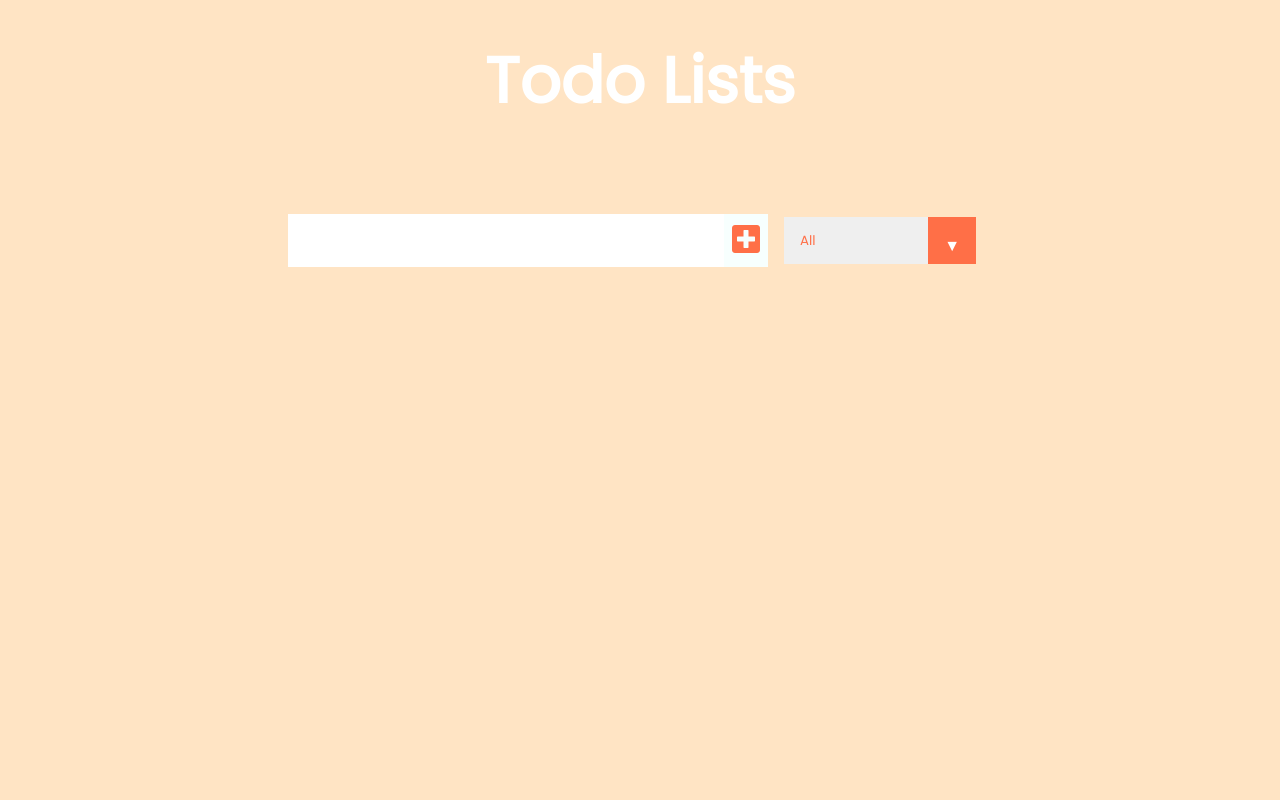
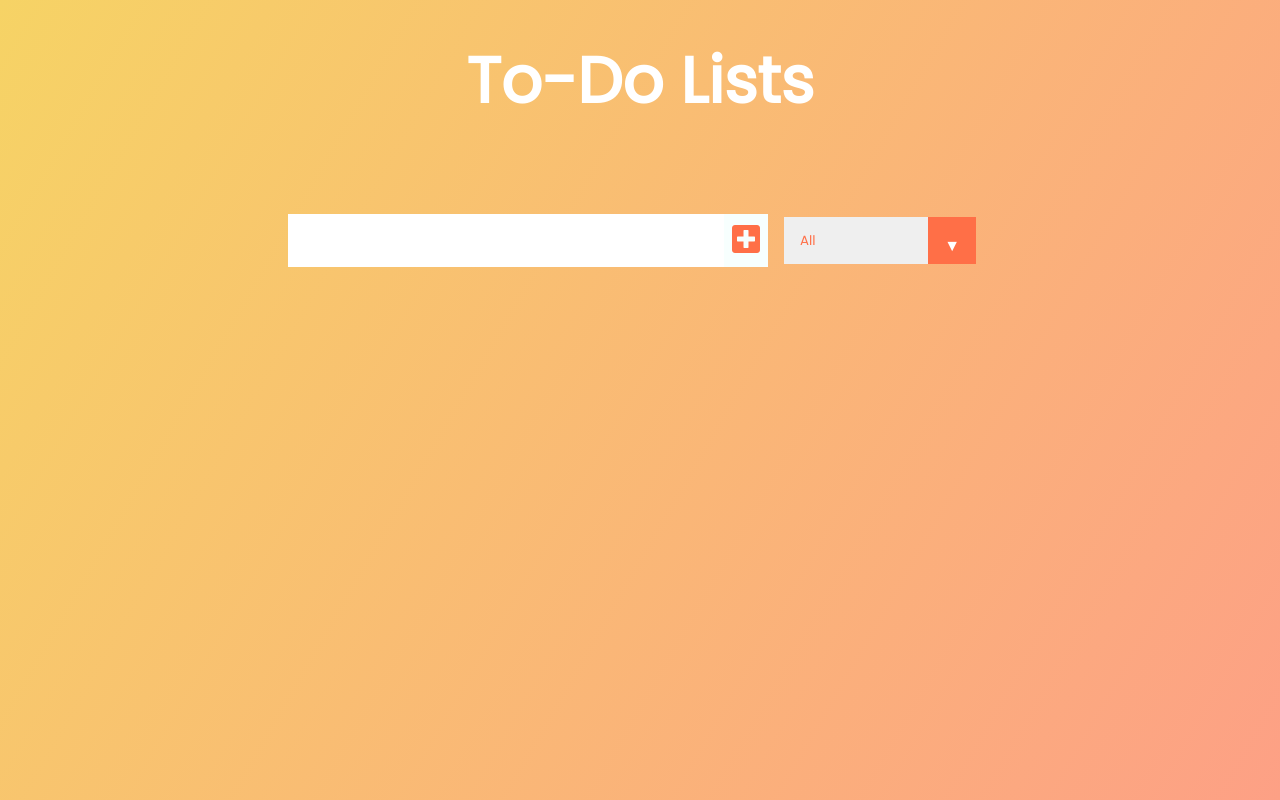
Before and after one commit to Lamberor/react-todo, a React (Create React App) app: page / in a window 1280 px wide. Built offline with nearby package versions, Linux system fonts and the light colour scheme.

Commit message:
Little Modification

```diff
--- a/src/App.css
+++ b/src/App.css
@@ -5,8 +5,7 @@
 }
 
 body {
-    /* background-image: linear-gradient(120deg, #f6d365 0%, #fda085 100%); */
-    background-color: bisque;
+    background-image: linear-gradient(120deg, #f6d365 0%, #fda085 100%);
     color: white;
     font-family: "Poppins", sans-serif;
     min-height: 100vh;
--- a/src/App.js
+++ b/src/App.js
@@ -50,7 +50,7 @@ function App() {
 	return (
 		<div className="App">
 			<header>
-				<h1>Todo Lists</h1>
+				<h1>To-Do Lists</h1>
 			</header>
 			<Form
 				inputText={inputText}
```
